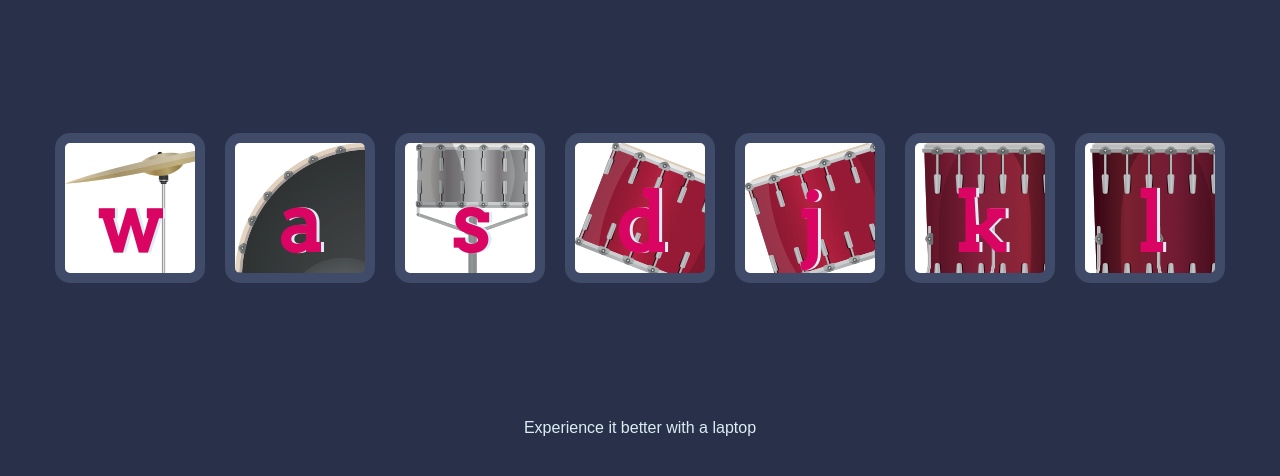
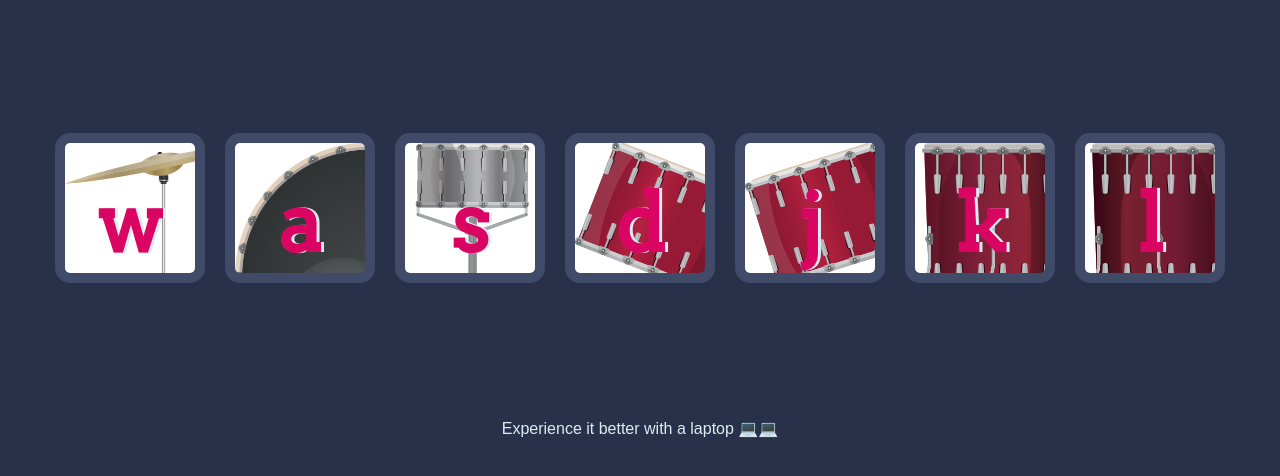
Before and after one commit to Nayan1729/Drum-Tool-Kit, a plain HTML site: page index.html in a window 1280 px wide. Shown: the part 156-632 px from the top of the page. Drawn offline with Linux system fonts and the light colour scheme.

Commit message:
Add emojis to  index.html

```diff
--- a/index.html
+++ b/index.html
@@ -23,7 +23,7 @@
 
 
   <footer>
-    Experience it better with a laptop
+    Experience it better with a laptop 💻💻
   </footer>
   <script src="index.js"></script>
 </body>
```
